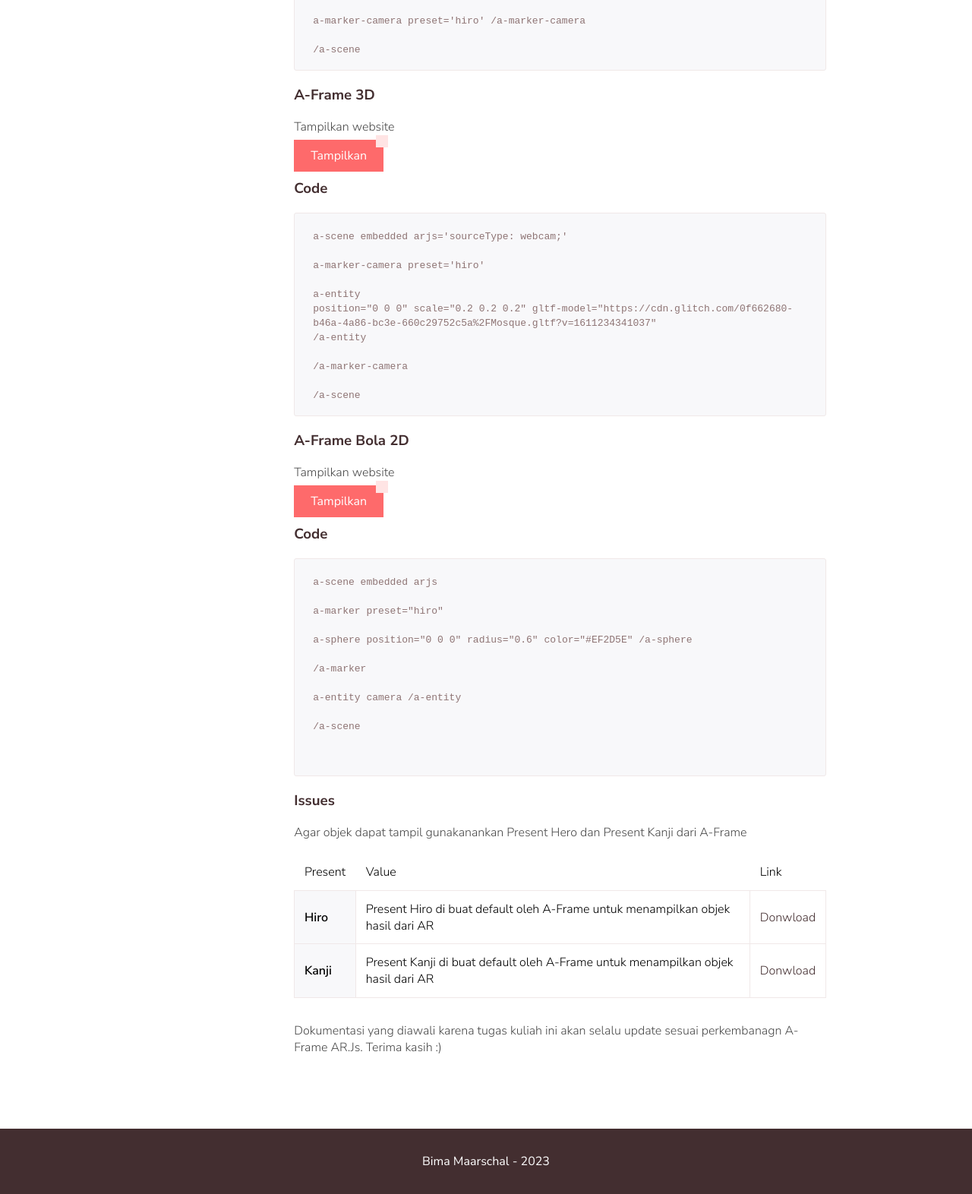
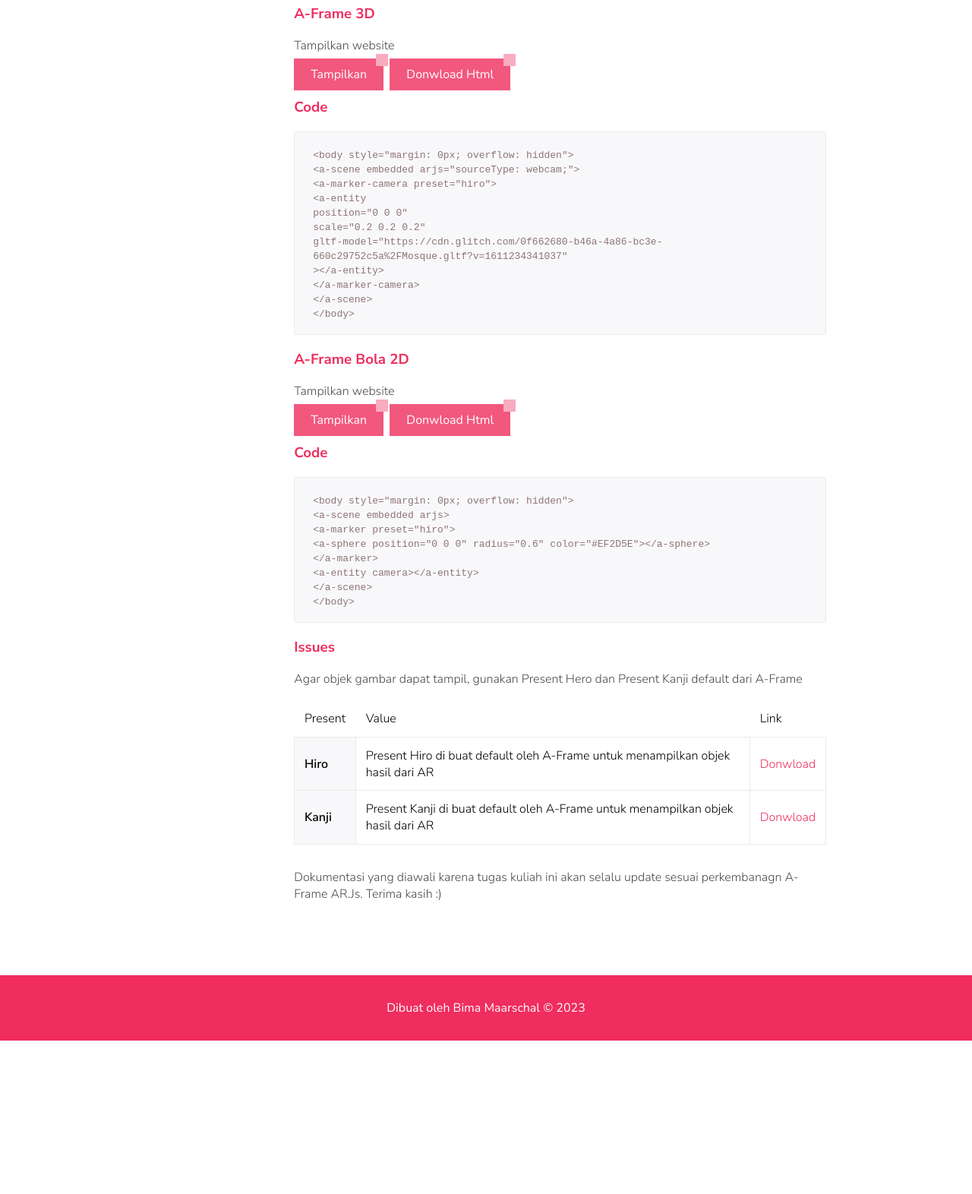
Before and after one commit to Bimamaarschal/AFrame, a plain HTML site: page index.html in a window 1280 px wide. Shown: the part 569-2141 px from the top of the page at 76% size. After the commit the page ends 1939 px from the top, so only its background shows below. Drawn offline with nearby package versions, Linux system fonts and the light colour scheme.

Commit message:
perubahan 2

```diff
--- /dev/null
+++ b/css/code-block.css
@@ -0,0 +1,235 @@
+pre {
+  padding: 40px 0px 0px 15px;
+  margin: 0.5em 4em;
+  white-space: pre;
+  word-wrap: break-word;
+  overflow: auto;
+  background-color: #2c323c;
+  position: relative;
+  border-radius: 4px;
+  width: 80%;
+}
+pre::before {
+  font-size: 16px;
+  content: attr(title);
+  position: absolute;
+  top: 0;
+  background-color: #eee;
+  padding: 10px;
+  left: 0;
+  right: 0;
+  color: #fff;
+  text-transform: uppercase;
+  display: block;
+  margin: 0 0 15px 0;
+  font-weight: bold;
+}
+pre::after {
+  content: "Hold click to selection";
+  padding: 2px 10px;
+  width: auto;
+  height: auto;
+  position: absolute;
+  right: 8px;
+  top: 8px;
+  color: #fff;
+  line-height: 20px;
+  transition: all 0.3s ease-in-out;
+}
+pre:hover::after {
+  opacity: 0;
+  top: -8px;
+  visibility: visible;
+}
+code {
+  font-family: Consolas, Monaco, "Andale Mono", "Courier New", Courier,
+    Monospace;
+  line-height: 16px;
+  color: #88a9ad;
+  background-color: transparent;
+  padding: 1px 2px;
+  font-size: 12px;
+}
+pre code {
+  max-height: 350px;
+  overflow-y: auto;
+  display: block;
+  background: none;
+  border: none;
+  color: #e9e9b7;
+  direction: ltr;
+  text-align: left;
+  word-spacing: normal;
+  padding: 5px 15px;
+  font-weight: bold;
+}
+code .token.punctuation {
+  color: #ccc;
+}
+pre code .token.punctuation {
+  color: #fafafa;
+}
+code .token.comment,
+code .token.prolog,
+code .token.doctype,
+code .token.cdata {
+  color: #777;
+}
+code .namespace {
+  opacity: 0.8;
+}
+code .token.property,
+code .token.tag,
+code .token.boolean,
+code .token.number {
+  color: #e5dc56;
+}
+code .token.selector,
+code .token.attr-name,
+code .token.string {
+  color: #88a9ad;
+}
+pre code .token.selector,
+pre code .token.attr-name {
+  color: #fafafa;
+}
+pre code .token.string {
+  color: #40ee46;
+}
+code .token.entity,
+code .token.url,
+pre .language-css .token.string,
+pre .style .token.string {
+  color: #ccc;
+}
+code .token.operator {
+  color: #1887dd;
+}
+code .token.atrule,
+code .token.attr-value {
+  color: #009999;
+}
+pre code .token.atrule,
+pre code .token.attr-value {
+  color: #1baeb0;
+}
+code .token.keyword {
+  color: #e13200;
+  font-style: italic;
+}
+code .token.comment {
+  font-style: italic;
+}
+code .token.regex {
+  color: #ccc;
+}
+code .token.important {
+  font-weight: bold;
+}
+code .token.entity {
+  cursor: help;
+}
+pre mark {
+  background-color: #ea4f4e !important;
+  color: #fff !important;
+  padding: 2px;
+  border-radius: 2px;
+}
+code mark {
+  background-color: #ea4f4e !important;
+  color: #fff !important;
+  padding: 2px;
+  border-radius: 2px;
+}
+pre code mark {
+  background-color: #ea4f4e !important;
+  color: #fff !important;
+  padding: 2px;
+  border-radius: 2px;
+}
+.comments pre {
+  padding: 10px 10px 15px 10px;
+  background: #2c323c;
+}
+.comments pre::before {
+  content: "Code";
+  font-size: 13px;
+  position: relative;
+  top: 0;
+  background-color: #f56954;
+  padding: 3px 10px;
+  left: 0;
+  right: 0;
+  color: #fff;
+  text-transform: uppercase;
+  display: inline-block;
+  margin: 0 0 10px 0;
+  font-weight: bold;
+  border-radius: 4px;
+  border: none;
+}
+.comments pre::after {
+  font-size: 11px;
+}
+.comments pre code {
+  color: #eee;
+}
+.comments pre.line-numbers {
+  padding-left: 10px;
+}
+pre.line-numbers {
+  position: relative;
+  padding-left: 3em;
+  counter-reset: linenumber;
+}
+pre.line-numbers > code {
+  position: relative;
+}
+.line-numbers .line-numbers-rows {
+  height: 100%;
+  position: absolute;
+  pointer-events: none;
+  top: 0;
+  font-size: 100%;
+  left: -3.5em;
+  width: 3em;
+  -webkit-user-select: none;
+  -moz-user-select: none;
+  -ms-user-select: none;
+  padding: 0;
+}
+.line-numbers-rows > span {
+  pointer-events: none;
+  display: block;
+  counter-increment: linenumber;
+}
+.line-numbers-rows > span:before {
+  content: counter(linenumber);
+  color: #999;
+  display: block;
+  padding-right: 0.8em;
+  text-align: right;
+  transition: 350ms;
+}
+/* kode warna untuk judul kotak script */
+pre[data-codetype="boxCSS"]:before {
+  background-color: #0092c1;
+}
+pre[data-codetype="boxHTML"]:before {
+  background-color: #fc7903;
+}
+pre[data-codetype="boxJavaScript"]:before {
+  background-color: #0bd515;
+}
+pre[data-codetype="boxJQuery"]:before {
+  background-color: #ba369f;
+}
+
+::-webkit-scrollbar {
+  height: 12px;
+  width: 15px;
+  background: #666666;
+}
+::-webkit-scrollbar-thumb {
+  background-color: #1e7371;
+}
--- a/css/scribbler-doc.css
+++ b/css/scribbler-doc.css
@@ -1,4 +1,5 @@
-html, body {
+html,
+body {
   display: flex;
   flex-direction: column;
   min-height: 100vh;
@@ -66,7 +67,7 @@ html, body {
 .doc__nav li:hover {
   color: var(--primary-color-light);
   cursor: pointer;
-  transition: color .3s ease-in-out;
+  transition: color 0.3s ease-in-out;
 }
 
 .doc__nav .selected {
--- a/css/scribbler-global.css
+++ b/css/scribbler-global.css
@@ -1,32 +1,34 @@
 /* css variables*/
 :root {
-  --primary-color: #432E30;
-  --primary-color-light: #8E7474;
-  --accent-color: #FE6A6B;
-  --accent-color-light: #FFE4E4;
-  --accent-color-dark: #B94B4C;
-  --white-color: #FAFBFC;
-  --light-gray-color: #C6CBD1;
-  --medium-gray-color: #959DA5;
-  --dark-gray-color: #444D56;
-  --bg-color: #F8F8FA;
-  --code-bg-color: #F0E8E8;
+  --primary-color: #ef2d5e;
+  --primary-color-light: #8e7474;
+  --accent-color: #f2577e;
+  --accent-color-light: #f9abbf;
+  --accent-color-dark: #bf244b;
+  --white-color: #fafbfc;
+  --light-gray-color: #c6cbd1;
+  --medium-gray-color: #959da5;
+  --dark-gray-color: #444d56;
+  --bg-color: #f8f8fa;
+  --code-bg-color: #f0e8e8;
 }
 
 /* normalized */
-html, body {
+html,
+body {
   padding: 0;
   margin: 0;
-  font-family: 'Nunito Sans', sans-serif;
+  font-family: "Nunito Sans", sans-serif;
   background-color: white;
 }
 
 p {
   font-weight: 300;
-  color: #4A4A4A;
+  color: #4a4a4a;
 }
 
-a, a:hover {
+a,
+a:hover {
   text-decoration: none;
   color: var(--primary-color);
 }
@@ -91,7 +93,8 @@ hr {
 /* code */
 .code {
   border-radius: 3px;
-  font-family: Space Mono, SFMono-Regular, Menlo,Monaco, Consolas, Liberation Mono, Courier New, monospace;
+  font-family: Space Mono, SFMono-Regular, Menlo, Monaco, Consolas,
+    Liberation Mono, Courier New, monospace;
   background: var(--bg-color);
   border: 1px solid var(--code-bg-color);
   color: var(--primary-color-light);
@@ -115,7 +118,7 @@ hr {
   position: relative;
   text-decoration: none;
   border: 0;
-  transition: all .3s ease-out;
+  transition: all 0.3s ease-out;
 }
 
 .button--primary:after {
@@ -189,7 +192,7 @@ nav {
 .toggle span,
 .toggle span:before,
 .toggle span:after {
-  content: '';
+  content: "";
   position: absolute;
   height: 2px;
   width: 18px;
@@ -209,7 +212,7 @@ nav {
   bottom: -6px;
 }
 
-.toggle.open span{
+.toggle.open span {
   background-color: transparent;
 }
 
@@ -239,11 +242,12 @@ nav {
 table {
   border-collapse: collapse;
   width: 100%;
-  transition: color .3s ease-out;
+  transition: color 0.3s ease-out;
   margin-bottom: 2rem;
 }
 
-table td, table th {
+table td,
+table th {
   border: 1px solid var(--code-bg-color);
   padding: 0.8rem;
   font-weight: 300;
@@ -266,7 +270,7 @@ table td:first-child {
     grid-template-columns: 70px auto;
   }
 
-  .menu__item{
+  .menu__item {
     display: none;
   }
 
@@ -305,9 +309,9 @@ table td:first-child {
 @keyframes fadeUp {
   0% {
     opacity: 0;
-    transform: translate3d(0,30px,0);
+    transform: translate3d(0, 30px, 0);
   }
   100% {
-    transform: translate3d(0,0,0);
+    transform: translate3d(0, 0, 0);
   }
 }
--- a/css/scribbler-landing.css
+++ b/css/scribbler-landing.css
@@ -1,6 +1,6 @@
 /* nav specialized to landing page */
 .logo {
-  background: url('logo.svg') no-repeat;
+  background: url("logo.svg") no-repeat;
   background-size: contain;
   margin: 1rem 0 0 1rem;
 }
@@ -167,7 +167,9 @@ nav {
   .tab__container .code {
     margin-top: 2rem;
   }
-  .feature, .keybinding, .changelog__item {
+  .feature,
+  .keybinding,
+  .changelog__item {
     flex-direction: column;
   }
   .feature__item {
--- a/index.html
+++ b/index.html
@@ -1,24 +1,43 @@
-<!doctype html>
+<!DOCTYPE html>
 <html>
   <head>
-    <meta charset="utf-8">
-    <meta name="description" content="">
-    <meta name="viewport" content="width=device-width, initial-scale=1">
+    <meta charset="utf-8" />
+    <meta name="description" content="" />
+    <meta name="viewport" content="width=device-width, initial-scale=1" />
     <title>Bima Maarschal</title>
-    <link rel="stylesheet" href="https://cdnjs.cloudflare.com/ajax/libs/font-awesome/4.7.0/css/font-awesome.min.css">
-    <link href="https://fonts.googleapis.com/css?family=Nunito+Sans:300,400,600,700,800,900" rel="stylesheet">
-    <link rel="stylesheet" href="css/scribbler-global.css">
-    <link rel="stylesheet" href="css/scribbler-doc.css">
-    <link rel="author" href="humans.txt">
+    <link
+      rel="stylesheet"
+      href="https://cdnjs.cloudflare.com/ajax/libs/font-awesome/4.7.0/css/font-awesome.min.css"
+    />
+    <link
+      href="https://fonts.googleapis.com/css?family=Nunito+Sans:300,400,600,700,800,900"
+      rel="stylesheet"
+    />
+    <link rel="stylesheet" href="css/scribbler-global.css" />
+    <link rel="stylesheet" href="css/scribbler-doc.css" />
+    <link rel="author" href="humans.txt" />
   </head>
   <body>
     <div class="doc__bg"></div>
     <nav class="header">
-      <h1 class="logo">Bima Maarschal <span class="logo__thin">Dokumentasi</span></h1>
+      <h1 class="logo">
+        Dokumentasi<br /><span class="logo__thin">A-Frame</span>
+      </h1>
       <ul class="menu">
         <div class="menu__item toggle"><span></span></div>
-        <li class="menu__item"><a href="https://github.com/Bimamaarschal" class="link link--dark"><i class="fa fa-github"></i> Github</a></li>
-        <li class="menu__item"><a href="index.html" class="link link--dark"><i class="fa fa-home"></i> Home</a></li>
+        <li class="menu__item">
+          <a
+            href="https://github.com/Bimamaarschal/AR.js-examples-master"
+            class="link link--dark"
+            target="_blank"
+            ><i class="fa fa-github"></i> Github</a
+          >
+        </li>
+        <li class="menu__item">
+          <a href="index.html" class="link link--dark"
+            ><i class="fa fa-home"></i> Home</a
+          >
+        </li>
       </ul>
     </nav>
     <div class="wrapper">
@@ -34,50 +53,56 @@
         <section class="js-section">
           <h3 class="section__title">A-Frame menampilkan basic</h3>
           <p>Tampilkan website</p>
-          <a href="bumi.html" class="button--primary">Tampilkan</a>
+          <a href="bumi.html" class="button--primary" target="_blank"
+            >Tampilkan</a
+          >&nbsp;
+          <a href="page/bumi.zip" class="button--primary" download
+            >Donwload Html</a
+          >
           <h3 class="section__title">Kode</h3>
           <div class="code__block code__block--notabs">
             <pre class="code code--block">
               <code>
-                a-scene embedded arjs='sourceType: webcam;'
-
-                    a-entity
-
-                            rotation="-90 0 0"
-                            geometry="primitive: plane; width: 4; height: auto"
-                            material="color: blue"
-                            text="value: Bumi \n Menampilkan gambar bumi dasar"
-                    /a-entity
-
-                            a-image src="images/earth-flat.jpg"
-                            rotation="-90 0 0" /a-image
-
-                    a-marker-camera preset='hiro' /a-marker-camera
-
-                /a-scene
+                &lt;body style=&quot;margin: 0px; overflow: hidden&quot;&gt;
+                &lt;a-scene embedded arjs=&quot;sourceType: webcam;&quot;&gt;
+                  &lt;a-entity
+                    rotation=&quot;-90 0 0&quot;
+                    geometry=&quot;primitive: plane; width: 4; height: auto&quot;
+                    material=&quot;color: blue&quot;
+                    text=&quot;value: Bumi \n Menampilkan gambar bumi dasar&quot;
+                  &gt;&lt;/a-entity
+                  &gt;&lt;a-image src=&quot;images/earth-flat.jpg&quot; rotation=&quot;-90 0 0&quot;&gt;&lt;/a-image&gt;
+                  &lt;a-marker-camera preset=&quot;hiro&quot;&gt;&lt;/a-marker-camera&gt;
+                &lt;/a-scene&gt;
+              &lt;/body&gt;
               </code>
             </pre>
           </div>
         </section>
         <section class="js-section">
-          <h3 class="section__title">A-Frame 3D </h3>
+          <h3 class="section__title">A-Frame 3D</h3>
           <p>Tampilkan website</p>
-            <a href="tam3d.html" class="button--primary">Tampilkan</a>
+          <a href="tam3d.html" class="button--primary" target="_blank"
+            >Tampilkan</a
+          >&nbsp;
+          <a href="page/tam3d.zip" class="button--primary" download
+            >Donwload Html</a
+          >
           <h3 class="section__title">Code</h3>
           <div class="code__block code__block--notabs">
             <pre class="code code--block">
                 <code>
-                    a-scene embedded arjs='sourceType: webcam;'
-
-                        a-marker-camera preset='hiro'
-
-                            a-entity
-                            position="0 0 0" scale="0.2 0.2 0.2" gltf-model="https://cdn.glitch.com/0f662680-b46a-4a86-bc3e-660c29752c5a%2FMosque.gltf?v=1611234341037"
-                            /a-entity
-
-                        /a-marker-camera
-
-                    /a-scene
+                  &lt;body style=&quot;margin: 0px; overflow: hidden&quot;&gt;
+                  &lt;a-scene embedded arjs=&quot;sourceType: webcam;&quot;&gt;
+                    &lt;a-marker-camera preset=&quot;hiro&quot;&gt;
+                      &lt;a-entity
+                        position=&quot;0 0 0&quot;
+                        scale=&quot;0.2 0.2 0.2&quot;
+                        gltf-model=&quot;https://cdn.glitch.com/0f662680-b46a-4a86-bc3e-660c29752c5a%2FMosque.gltf?v=1611234341037&quot;
+                      &gt;&lt;/a-entity&gt;
+                    &lt;/a-marker-camera&gt;
+                  &lt;/a-scene&gt;
+                &lt;/body&gt;
                 </code>
               </pre>
           </div>
@@ -85,31 +110,34 @@
         <section class="js-section">
           <h3 class="section__title">A-Frame Bola 2D</h3>
           <p>Tampilkan website</p>
-            <a href="bola2d.html" class="button--primary">Tampilkan</a>
+          <a href="bola2d.html" class="button--primary" target="_blank"
+            >Tampilkan</a
+          >&nbsp;
+          <a href="page/bola2d.zip" class="button--primary" download
+            >Donwload Html</a
+          >
           <h3 class="section__title">Code</h3>
           <div class="code__block code__block--notabs">
             <pre class="code code--block">
                 <code>
-                    a-scene embedded arjs
-
-                        a-marker preset="hiro"
-
-                        a-sphere position="0 0 0" radius="0.6" color="#EF2D5E" /a-sphere
-
-                        /a-marker
-
-                        a-entity camera /a-entity
-
-                        /a-scene
-
-
+                  &lt;body style=&quot;margin: 0px; overflow: hidden&quot;&gt;
+                  &lt;a-scene embedded arjs&gt;
+                    &lt;a-marker preset=&quot;hiro&quot;&gt;
+                      &lt;a-sphere position=&quot;0 0 0&quot; radius=&quot;0.6&quot; color=&quot;#EF2D5E&quot;&gt;&lt;/a-sphere&gt;
+                    &lt;/a-marker&gt;
+                    &lt;a-entity camera&gt;&lt;/a-entity&gt;
+                  &lt;/a-scene&gt;
+                &lt;/body&gt;
                 </code>
               </pre>
           </div>
         </section>
         <section class="js-section">
           <h3 class="section__title">Issues</h3>
-          <p>Agar objek dapat tampil gunakanankan Present Hero dan Present Kanji dari A-Frame</p>
+          <p>
+            Agar objek gambar dapat tampil, gunakan Present Hero dan Present
+            Kanji default dari A-Frame
+          </p>
           <table id="customers">
             <tr>
               <th>Present</th>
@@ -118,27 +146,41 @@
             </tr>
             <tr>
               <td>Hiro</td>
-                  <td>Present Hiro di buat default oleh A-Frame untuk menampilkan objek hasil dari AR</td>
-                  <td><a href="hero.html" >
-                        Donwload
-                  </a></td>
+              <td>
+                Present Hiro di buat default oleh A-Frame untuk menampilkan
+                objek hasil dari AR
+              </td>
+              <td><a href="page/hero.zip" download> Donwload </a></td>
             </tr>
             <tr>
               <td>Kanji</td>
-                    <td>Present Kanji di buat default oleh A-Frame untuk menampilkan objek hasil dari AR</td>
-                    <td><a href="kanji.html" >
-                          Donwload
-                    </a></td>
+              <td>
+                Present Kanji di buat default oleh A-Frame untuk menampilkan
+                objek hasil dari AR
+              </td>
+              <td><a href="page/kanji.zip" download> Donwload </a></td>
             </tr>
           </table>
-          <p>Dokumentasi yang diawali karena tugas kuliah ini akan selalu update sesuai perkembanagn A-Frame AR.Js. Terima kasih :)</p>
+          <p>
+            Dokumentasi yang diawali karena tugas kuliah ini akan selalu update
+            sesuai perkembanagn A-Frame AR.Js. Terima kasih :)
+          </p>
         </section>
       </article>
     </div>
 
-    <footer class="footer">Bima Maarschal - 2023</footer>
+    <footer class="footer">
+      Dibuat oleh Bima Maarschal ©
+
+      <script type="text/javascript">
+        var creditsyear = new Date();
+        document.write(creditsyear.getFullYear());
+      </script>
+    </footer>
     <script src="https://cdnjs.cloudflare.com/ajax/libs/highlight.js/9.12.0/highlight.min.js"></script>
-    <script>hljs.initHighlightingOnLoad();</script>
+    <script>
+      hljs.initHighlightingOnLoad();
+    </script>
     <script src="js/scribbler.js"></script>
   </body>
 </html>
```
Also changed, not shown: bola2d.html (+1 -2 lines), bumi.html (+7 -6 lines), hero.html (deleted, +0 -10 lines), kanji.html (deleted, +0 -10 lines), page/hero.html (added, +10 -0 lines), page/kanji.html (added, +10 -0 lines), tam3d.html (+13 -9 lines), 5 other files. Lines whose indentation alone changed are shown as unchanged.
